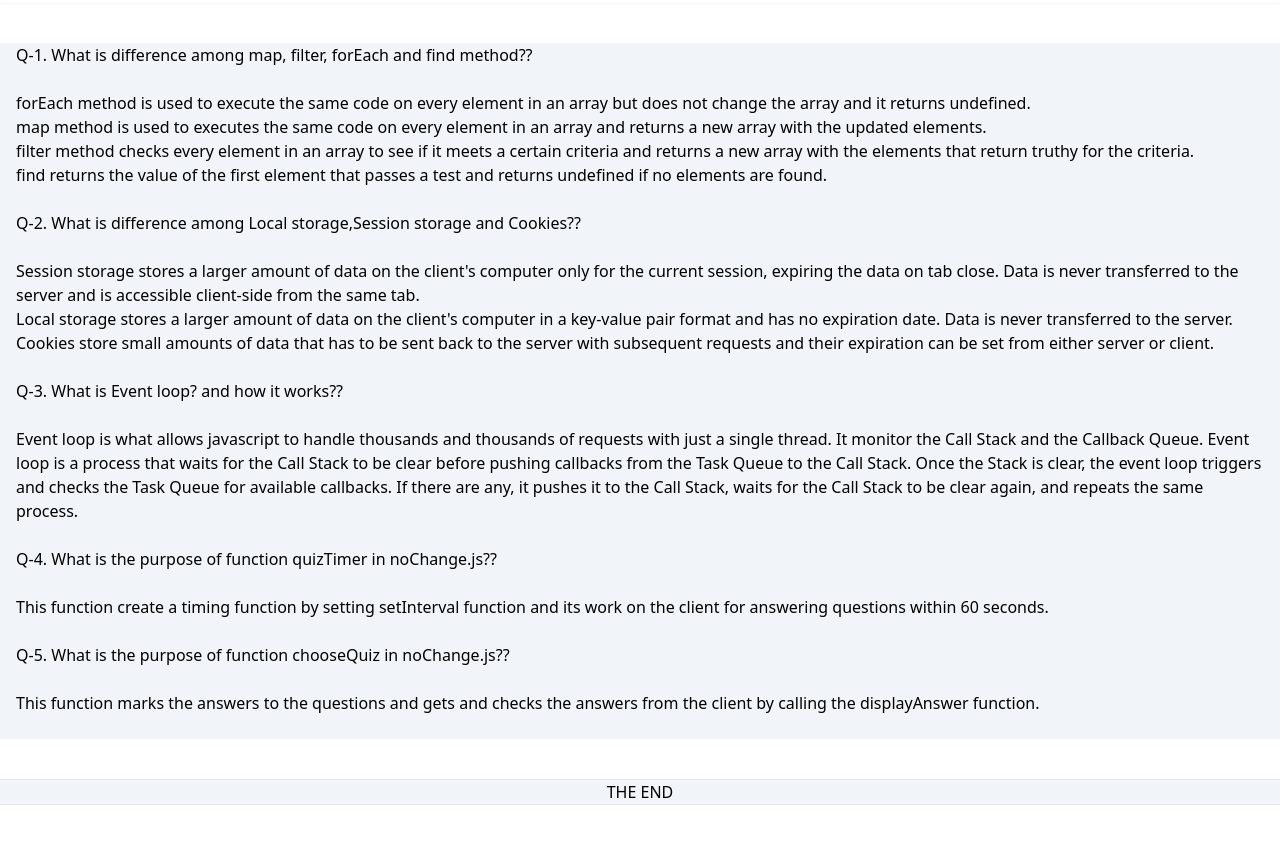
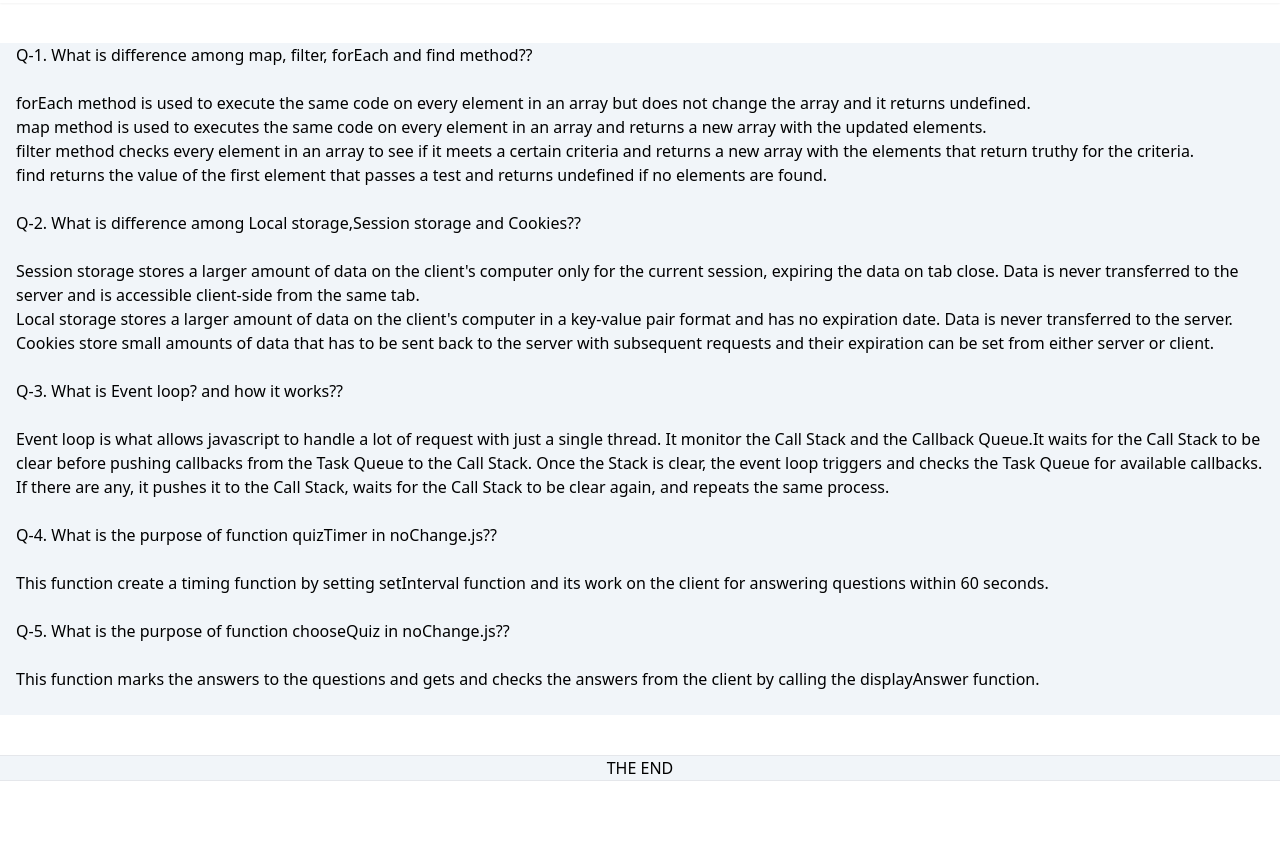
Before and after one commit to shahadat10033/quiz-hero, a plain HTML site: page question.html in a window 1280 px wide. Shown: the part 61-904 px from the top of the page. After the commit the page ends 882 px from the top, so only its background shows below. Drawn offline with nearby package versions, Linux system fonts and the light colour scheme.

Commit message:
fixing some line and complete my assignment-7

```diff
--- a/question.html
+++ b/question.html
@@ -68,14 +68,13 @@
         <p>Q-3. What is Event loop? and how it works??</p>
         <br />
         <p>
-          Event loop is what allows javascript to handle thousands and thousands
-          of requests with just a single thread. It monitor the Call Stack and
-          the Callback Queue. Event loop is a process that waits for the Call
-          Stack to be clear before pushing callbacks from the Task Queue to the
-          Call Stack. Once the Stack is clear, the event loop triggers and
-          checks the Task Queue for available callbacks. If there are any, it
-          pushes it to the Call Stack, waits for the Call Stack to be clear
-          again, and repeats the same process.
+          Event loop is what allows javascript to handle a lot of request with
+          just a single thread. It monitor the Call Stack and the Callback
+          Queue.It waits for the Call Stack to be clear before pushing callbacks
+          from the Task Queue to the Call Stack. Once the Stack is clear, the
+          event loop triggers and checks the Task Queue for available callbacks.
+          If there are any, it pushes it to the Call Stack, waits for the Call
+          Stack to be clear again, and repeats the same process.
         </p>
         <br />
         <p>Q-4. What is the purpose of function quizTimer in noChange.js??</p>
```
Also changed, not shown: index.js (+5 -3 lines).
